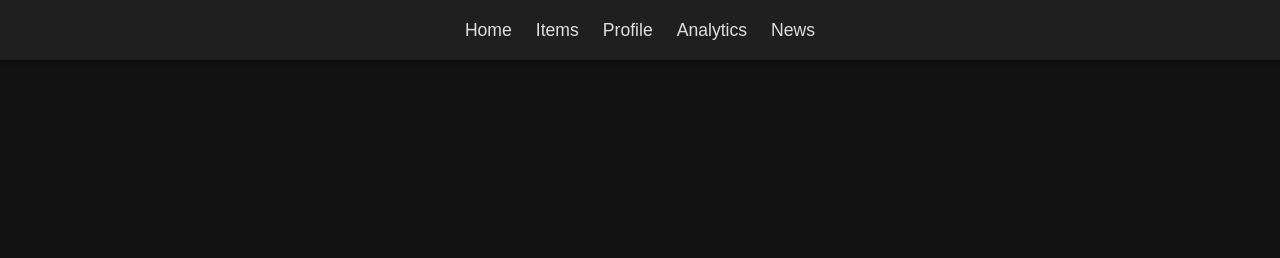
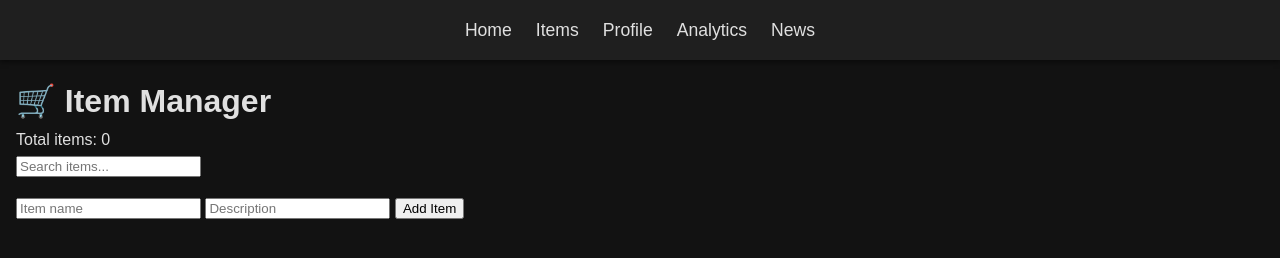
Before and after one commit to WinterDew/ISS-Lab12-buggy-repo, a plain HTML site: page frontend/items.html in a window 1280 px wide. Drawn offline with Linux system fonts and the light colour scheme; no server answers.

Commit message:
Update items.html added missing container to the html

```diff
--- a/frontend/items.html
+++ b/frontend/items.html
@@ -14,7 +14,17 @@
     <a href="news.html">News</a>
   </nav>
   <!-- fuck I think I deleted a container, god help me-->
-
+  <div class="container">
+  <h1>🛒 Item Manager</h1>
+  <p id="itemCount">Total items: 0</p>
+  <input type="text" id="search" placeholder="Search items..." />
+  <ul id="itemList"></ul>
+  <form id="itemForm">
+    <input type="text" id="name" placeholder="Item name" required />
+    <input type="text" id="description" placeholder="Description" required />
+    <button type="submit">Add Item</button>
+  </form>
+</div>
   <script src="scripts/items.js"></script>
 </body>
 </html>
```
